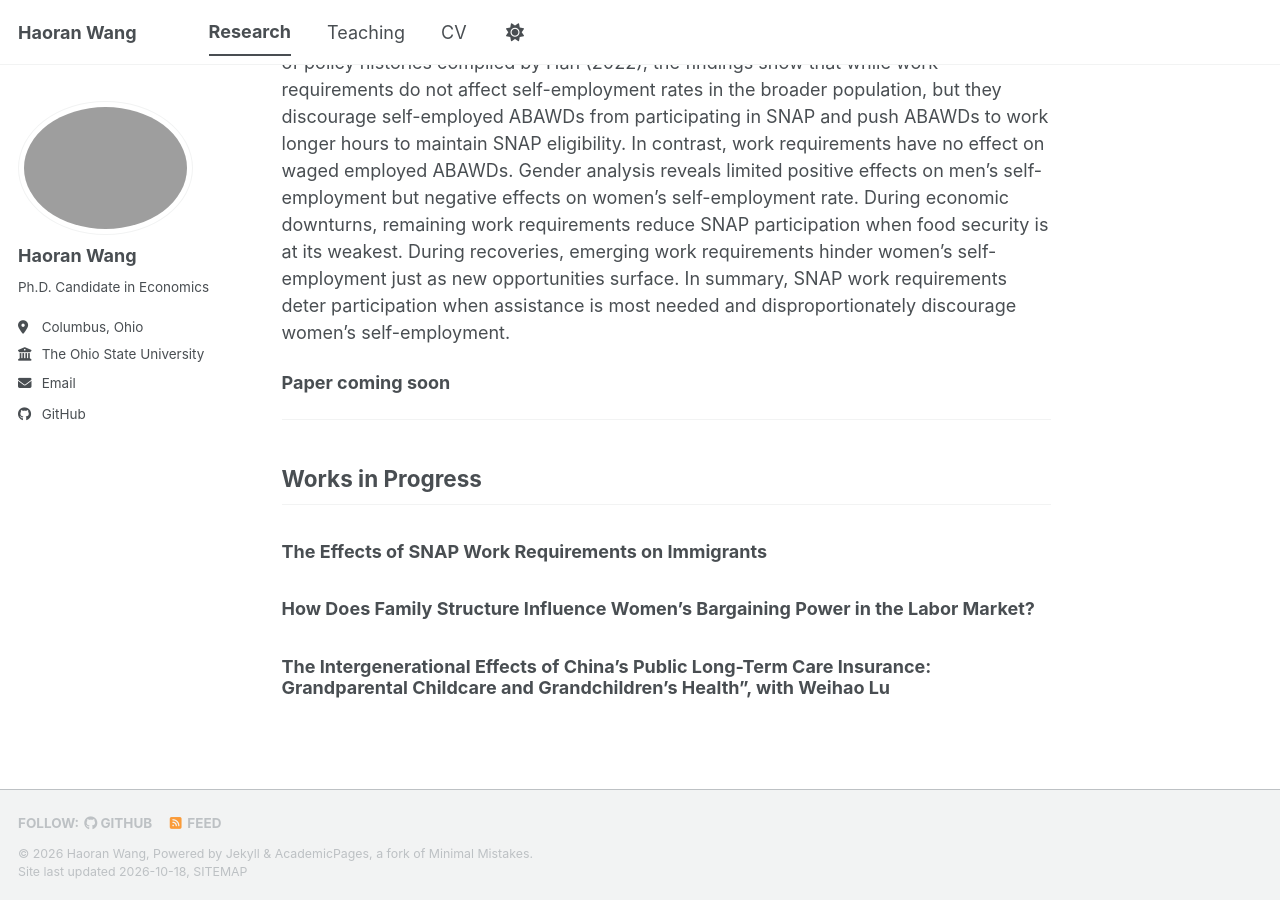
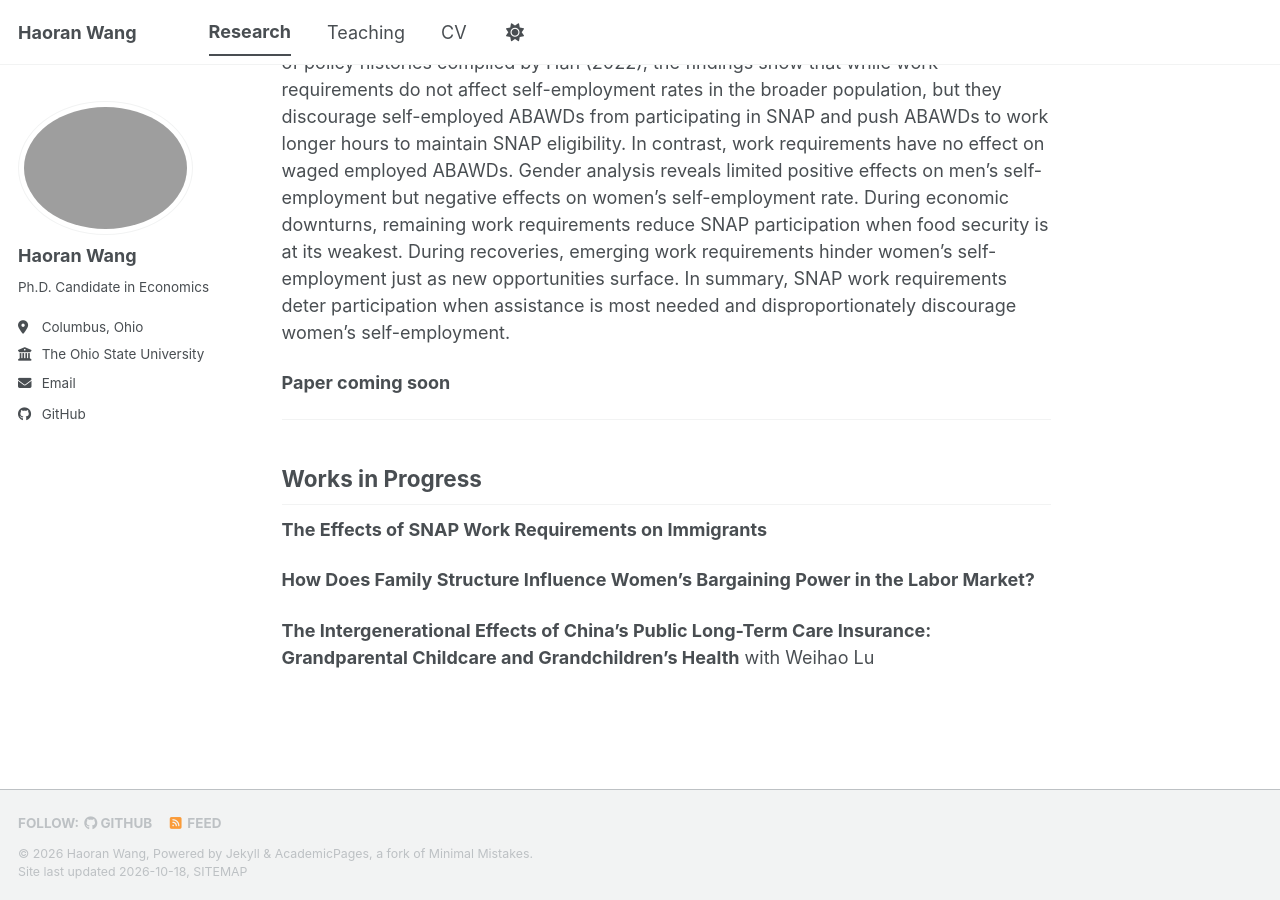
Before and after one commit to hwang853/hwang853.github.io, a Jekyll site: the page built from _pages/research.md, in a window 1280 px wide and 900 px high, scrolled down 2169 px. Built offline with Jekyll 4.4.1, drawn with Linux system fonts in a browser that asks for light colours; a style sheet for code colours, icons or effects is not loaded.

```diff
--- a/_pages/research.md
+++ b/_pages/research.md
@@ -48,8 +48,8 @@ This study examines the impact of Supplemental Nutrition Assistance Program (SNA
 
 ## Works in Progress
 
-### The Effects of SNAP Work Requirements on Immigrants
+**The Effects of SNAP Work Requirements on Immigrants**
 
-### How Does Family Structure Influence Women's Bargaining Power in the Labor Market?
+**How Does Family Structure Influence Women's Bargaining Power in the Labor Market?**
 
-### The Intergenerational Effects of China’s Public Long-Term Care Insurance: Grandparental Childcare and Grandchildren’s Health”, with Weihao Lu
+**The Intergenerational Effects of China’s Public Long-Term Care Insurance: Grandparental Childcare and Grandchildren’s Health** with Weihao Lu
```
